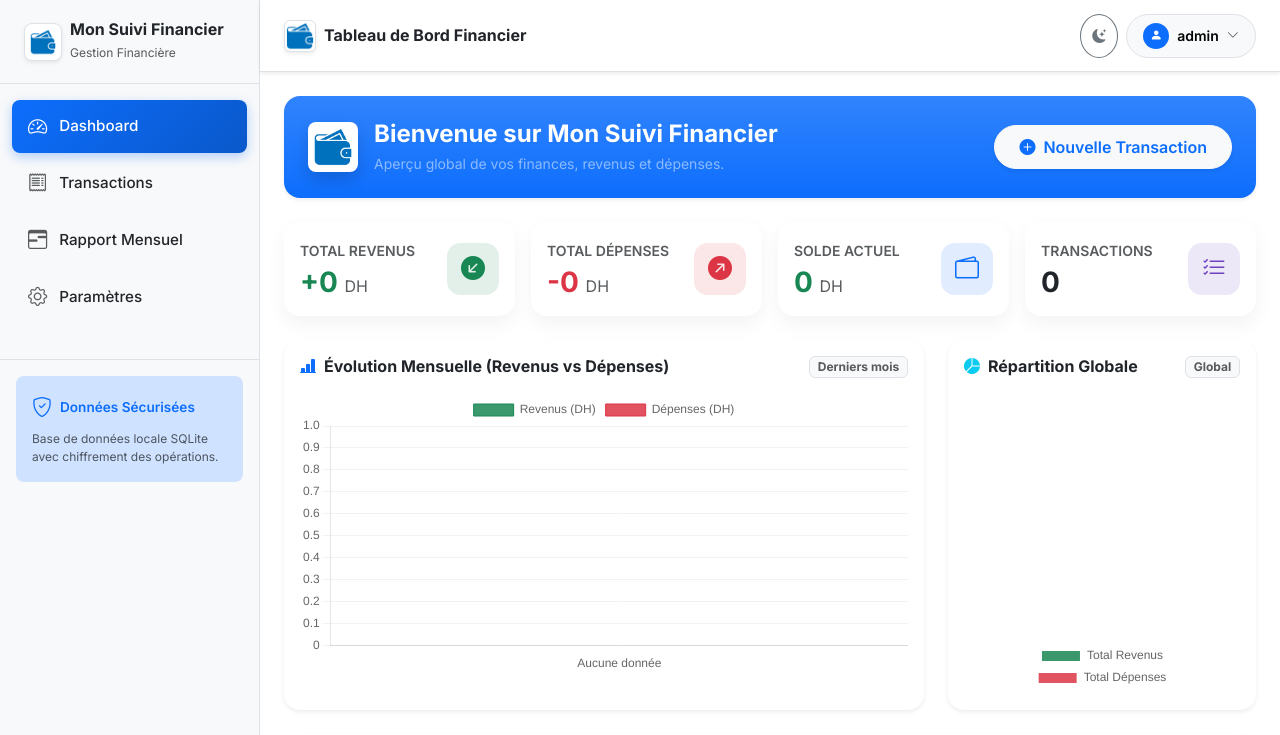
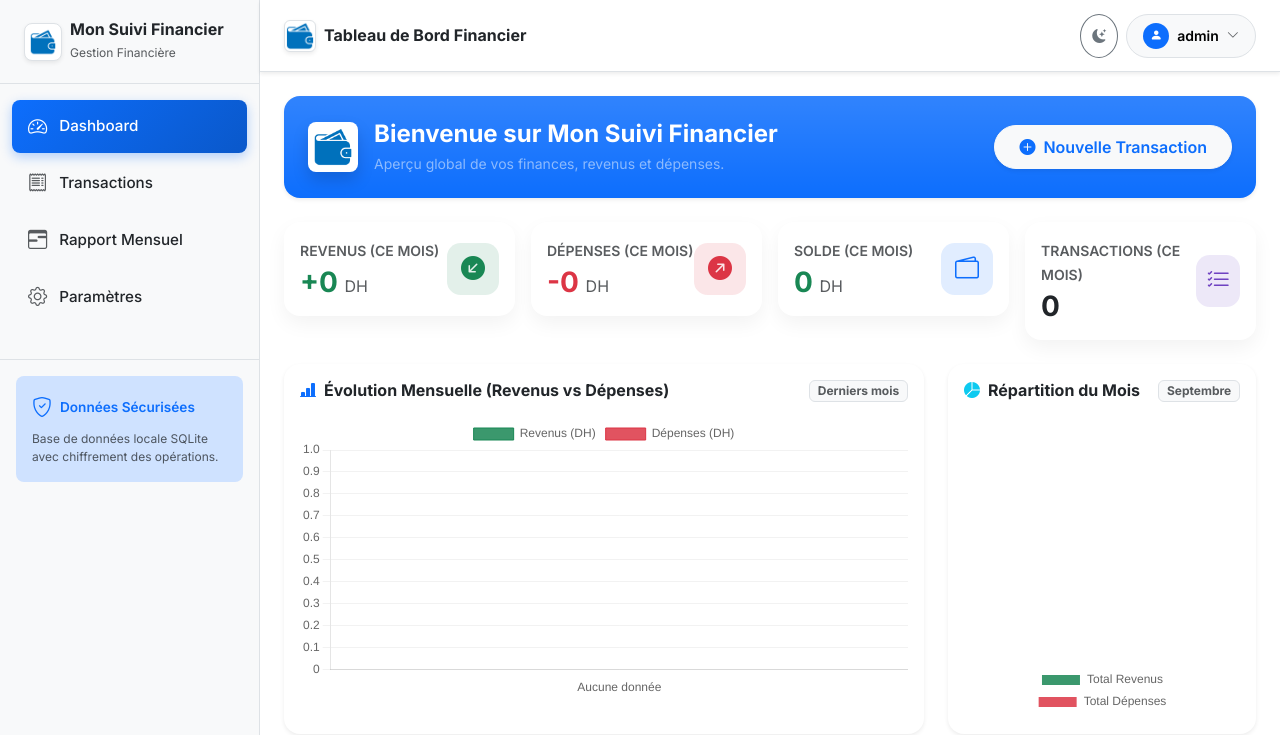
Before and after one commit to benlkadihamza/PersonalExpenseTrack, a Flask app: page / in a window 1280 px wide. Shown: the top 735 px of the page. Run offline with Flask 3, Linux system fonts and the light colour scheme; a user stored in the database is signed in; some libraries are stand-ins or nearby versions.

Commit message:
Update dashboard.html

```diff
--- a/templates/dashboard.html
+++ b/templates/dashboard.html
@@ -28,7 +28,7 @@
         <div class="card stat-card p-3">
             <div class="d-flex align-items-center justify-content-between">
                 <div>
-                    <span class="text-muted fw-semibold small text-uppercase">Total Revenus</span>
+                    <span class="text-muted fw-semibold small text-uppercase">Revenus (Ce Mois)</span>
                     <h3 class="fw-bold text-success mb-0 mt-1">+{{ tot_rev|int if tot_rev == tot_rev|int else ("%.2f"|format(tot_rev)) }} <span class="fs-6 text-muted fw-normal">{{ currency }}</span></h3>
                 </div>
                 <div class="stat-icon bg-revenue-icon">
@@ -43,7 +43,7 @@
         <div class="card stat-card p-3">
             <div class="d-flex align-items-center justify-content-between">
                 <div>
-                    <span class="text-muted fw-semibold small text-uppercase">Total Dépenses</span>
+                    <span class="text-muted fw-semibold small text-uppercase">Dépenses (Ce Mois)</span>
                     <h3 class="fw-bold text-danger mb-0 mt-1">-{{ tot_dep|int if tot_dep == tot_dep|int else ("%.2f"|format(tot_dep)) }} <span class="fs-6 text-muted fw-normal">{{ currency }}</span></h3>
                 </div>
                 <div class="stat-icon bg-expense-icon">
@@ -53,12 +53,12 @@
         </div>
     </div>
 
-    <!-- Solde Actuel -->
+    <!-- Solde du Mois -->
     <div class="col-12 col-sm-6 col-xl-3">
         <div class="card stat-card p-3">
             <div class="d-flex align-items-center justify-content-between">
                 <div>
-                    <span class="text-muted fw-semibold small text-uppercase">Solde Actuel</span>
+                    <span class="text-muted fw-semibold small text-uppercase">Solde (Ce Mois)</span>
                     <h3 class="fw-bold {{ 'text-success' if solde >= 0 else 'text-danger' }} mb-0 mt-1">
                         {{ "+" if solde > 0 else "" }}{{ solde|int if solde == solde|int else ("%.2f"|format(solde)) }} <span class="fs-6 text-muted fw-normal">{{ currency }}</span>
                     </h3>
@@ -75,7 +75,7 @@
         <div class="card stat-card p-3">
             <div class="d-flex align-items-center justify-content-between">
                 <div>
-                    <span class="text-muted fw-semibold small text-uppercase">Transactions</span>
+                    <span class="text-muted fw-semibold small text-uppercase">Transactions (Ce Mois)</span>
                     <h3 class="fw-bold text-body mb-0 mt-1">{{ count_tx }}</h3>
                 </div>
                 <div class="stat-icon bg-count-icon">
@@ -105,8 +105,8 @@
     <div class="col-12 col-lg-4">
         <div class="card border-0 shadow-sm rounded-4 p-3 h-100">
             <div class="d-flex align-items-center justify-content-between mb-3">
-                <h6 class="fw-bold mb-0"><i class="bi bi-pie-chart-fill text-info me-2"></i>Répartition Globale</h6>
-                <span class="badge bg-body-tertiary text-muted border">Global</span>
+                <h6 class="fw-bold mb-0"><i class="bi bi-pie-chart-fill text-info me-2"></i>Répartition du Mois</h6>
+                <span class="badge bg-body-tertiary text-muted border">{{ current_month_name }}</span>
             </div>
             <div class="d-flex align-items-center justify-content-center" style="position: relative; min-height: 280px;">
                 <canvas id="expensesDistributionChart"></canvas>
```
